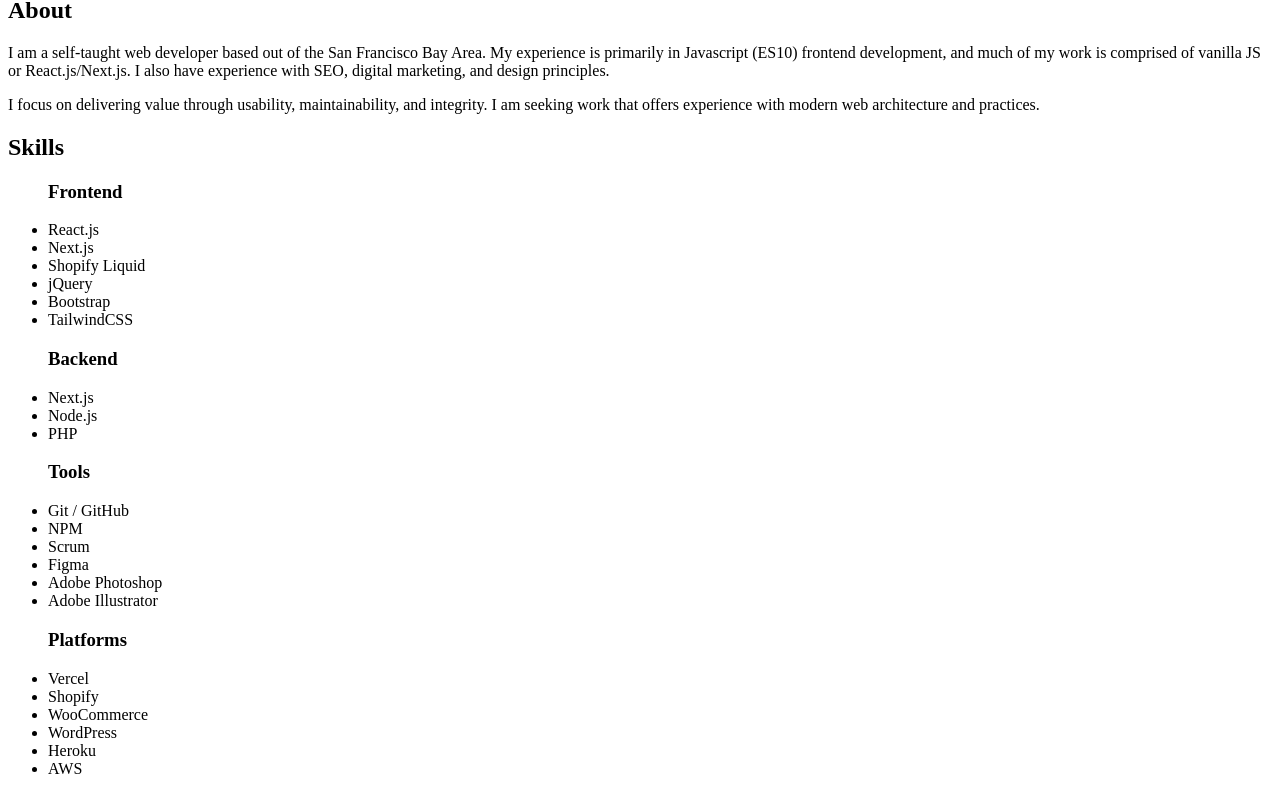
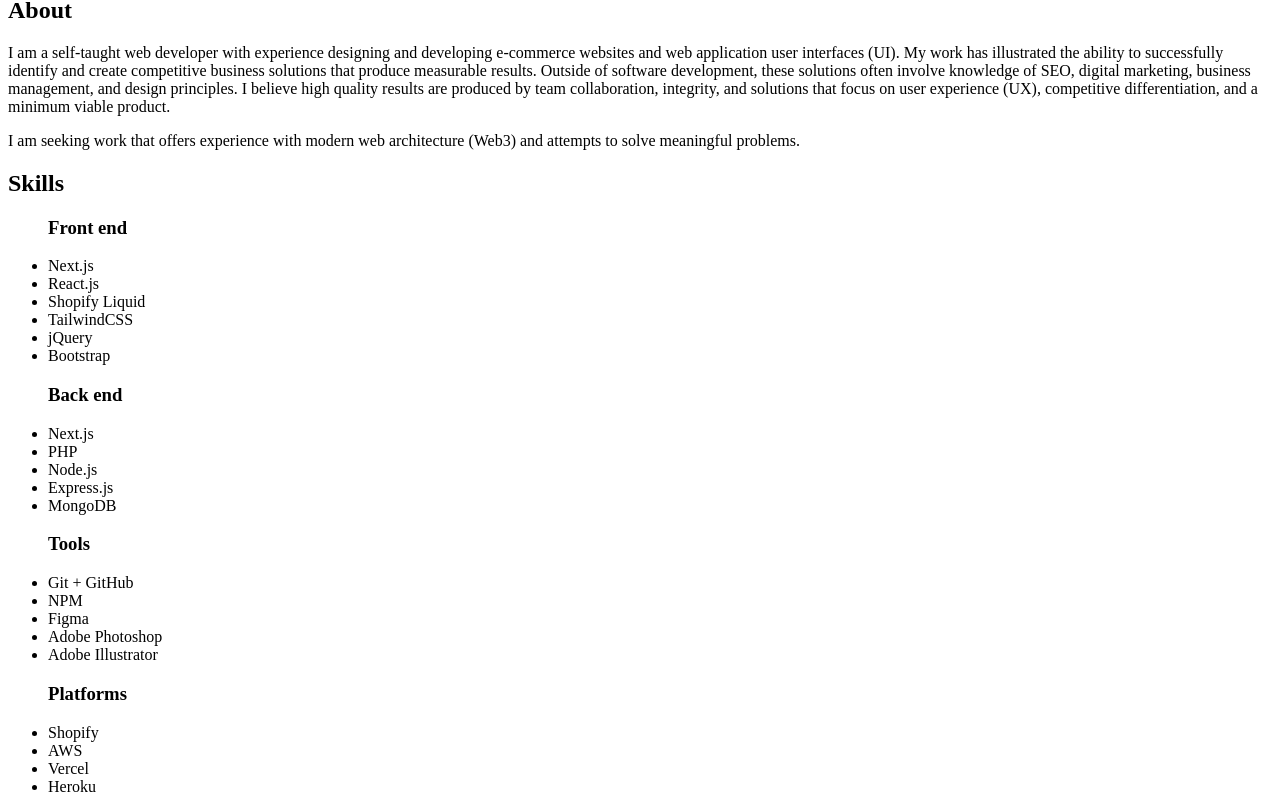
Before and after one commit to yak-was-here/yak-was-here, a Next.js app: page / in a window 1280 px wide. Shown: the part 560-1356 px from the top of the page. Built offline with nearby package versions, Linux system fonts and the light colour scheme.

Commit message:
Update about and skills sections

```diff
--- a/pages/index.js
+++ b/pages/index.js
@@ -15,44 +15,45 @@ export default function Home() {
 			<main className="max-page-width" role="main">
 				<Section>
 					<h2>About</h2>
-					<p>I am a self-taught web developer based out of the San Francisco Bay Area. My experience is primarily in Javascript (ES10) frontend development, and much of my work is comprised of vanilla JS or React.js/Next.js. I also have experience with SEO, digital marketing, and design principles.</p>
-					<p>I focus on delivering value through usability, maintainability, and integrity. I am seeking work that offers experience with modern web architecture and practices.</p>
+					<p>I am a self-taught web developer with experience designing and developing e-commerce websites and web application user interfaces (UI). My work has illustrated the ability to successfully identify and create competitive business solutions that produce measurable results. Outside of software development, these solutions often involve knowledge of SEO, digital marketing, business management, and design principles. I believe high quality results are produced by team collaboration, integrity, and solutions that focus on user experience (UX), competitive differentiation, and a minimum viable product.</p>
+					<p>I am seeking work that offers experience with modern web architecture (Web3) and attempts to solve meaningful problems.</p>
 				</Section>
 				<Section>
 					<h2>Skills</h2>
 					<div className="skills-container">
 						<ul className="skills">
-							<h3>Frontend</h3>
+							<h3>Front end</h3>
+							<li>Next.js</li>
 							<li>React.js</li>
-							<li>Next.js</li>
 							<li>Shopify Liquid</li>
+							<li>TailwindCSS</li>
 							<li>jQuery</li>
 							<li>Bootstrap</li>
-							<li>TailwindCSS</li>
 						</ul>
 						<ul className="skills">
-							<h3>Backend</h3>
+							<h3>Back end</h3>
 							<li>Next.js</li>
+							<li>PHP</li>
 							<li>Node.js</li>
-							<li>PHP</li>
+							<li>Express.js</li>
+							<li>MongoDB</li>
 						</ul>
 						<ul className="skills">
 							<h3>Tools</h3>
-							<li>Git / GitHub</li>
+							<li>Git + GitHub</li>
 							<li>NPM</li>
-							<li>Scrum</li>
 							<li>Figma</li>
 							<li>Adobe Photoshop</li>
 							<li>Adobe Illustrator</li>
 						</ul>
 						<ul className="skills">
 							<h3>Platforms</h3>
+							<li>Shopify</li>
+							<li>AWS</li>
 							<li>Vercel</li>
-							<li>Shopify</li>
+							<li>Heroku</li>
+							<li>WordPress</li>
 							<li>WooCommerce</li>
-							<li>WordPress</li>
-							<li>Heroku</li>
-							<li>AWS</li>
 						</ul>
 						<ul className="skills">
 							<h3>Marketing</h3>
```
